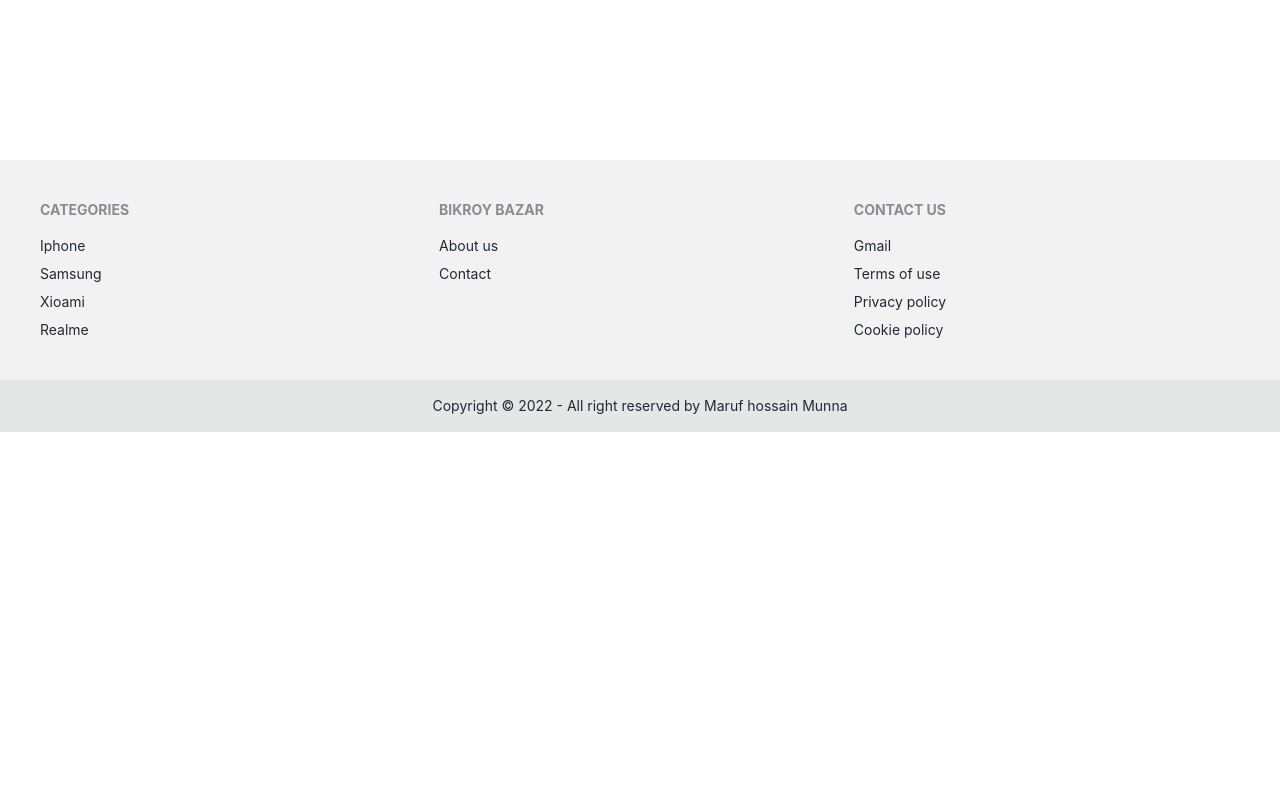
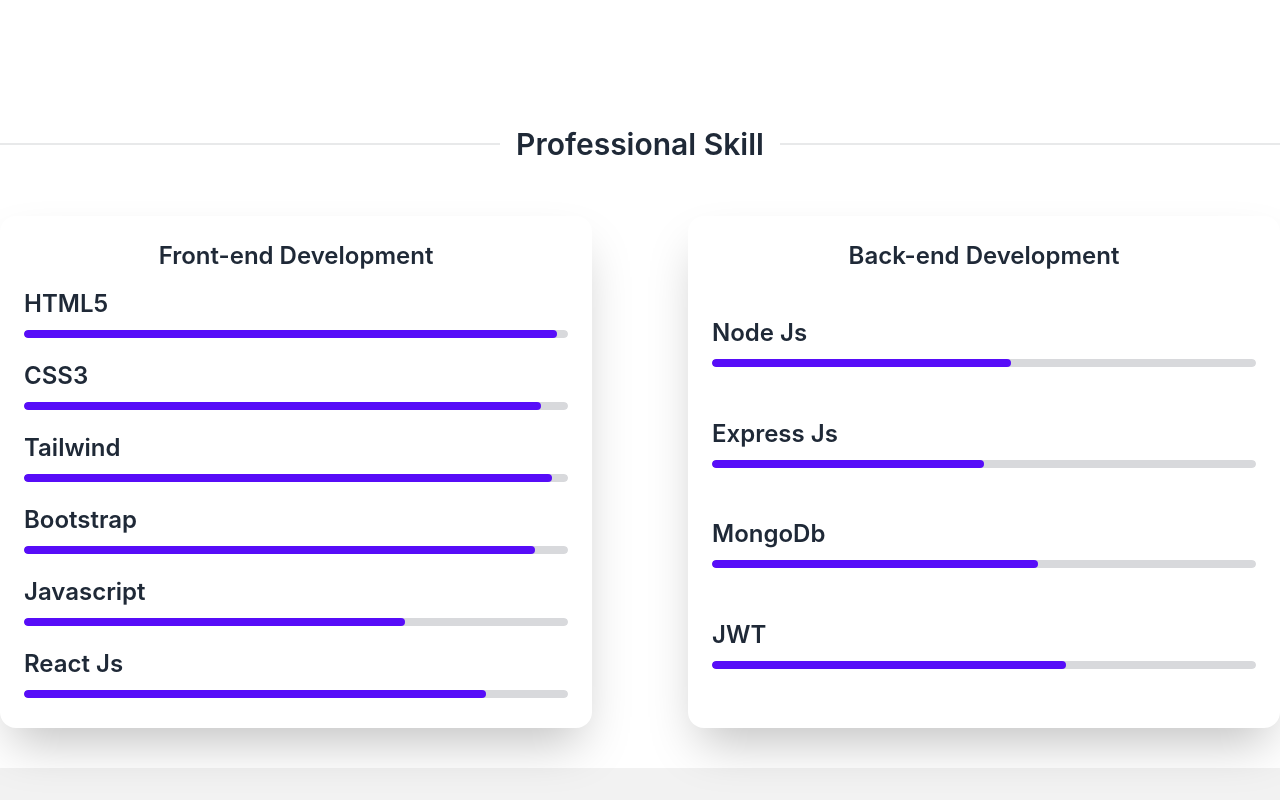
Before and after one commit to maruf-hossain-munna/my-portfolio, a React (Create React App) app: page / in a window 1280 px wide. Shown: the part 540-1340 px from the top of the page. Before the commit the page ends 972 px from the top, so only its background shows below. Built offline with nearby package versions, Linux system fonts and the light colour scheme.

Commit message:
skill part done

```diff
--- /dev/null
+++ b/src/Pages/Contact/Contact.js
@@ -0,0 +1,11 @@
+import React from 'react';
+
+const Contact = () => {
+    return (
+        <div>
+
+        </div>
+    );
+};
+
+export default Contact;
--- a/src/Pages/Home/Home/Home.js
+++ b/src/Pages/Home/Home/Home.js
@@ -1,10 +1,14 @@
 import React from 'react';
+import Projects from '../Projects/Projects';
+import Skill from '../Skill/Skill';
 import TopHomeBanner from '../TopHomeBanner/TopHomeBanner';
 
 const Home = () => {
     return (
         <div>
             <TopHomeBanner></TopHomeBanner>
+            <Skill></Skill>
+            <Projects></Projects>
         </div>
     );
 };
--- /dev/null
+++ b/src/Pages/Home/Projects/Projects.js
@@ -0,0 +1,11 @@
+import React from 'react';
+
+const Projects = () => {
+    return (
+        <div>
+
+        </div>
+    );
+};
+
+export default Projects;
--- /dev/null
+++ b/src/Pages/Home/Skill/Skill.js
@@ -0,0 +1,64 @@
+import React from 'react';
+
+const Skill = () => {
+    return (
+        <div className='container mx-auto'>
+            <h2 className="text-3xl font-semibold text-center divider mb-16">Professional Skill </h2>
+            <div className="grid grid-cols-2 gap-24">
+                <div className='grid grid-cols-1 gap-4 p-6 shadow-2xl rounded-2xl'>
+                    <h2 className="text-2xl font-semibold text-center">
+                        Front-end Development
+                    </h2>
+                    <div>
+                        <h4 className="text-2xl font-semibold">HTML5</h4>
+                        <progress className="progress progress-primary w-full" value="98" max="100"></progress>
+                    </div>
+                    <div>
+                        <h4 className="text-2xl font-semibold">CSS3</h4>
+                        <progress className="progress progress-primary w-full" value="95" max="100"></progress>
+                    </div>
+                    <div>
+                        <h4 className="text-2xl font-semibold">Tailwind</h4>
+                        <progress className="progress progress-primary w-full" value="97" max="100"></progress>
+                    </div>
+                    <div>
+                        <h4 className="text-2xl font-semibold">Bootstrap</h4>
+                        <progress className="progress progress-primary w-full" value="94" max="100"></progress>
+                    </div>
+                    <div>
+                        <h4 className="text-2xl font-semibold">Javascript</h4>
+                        <progress className="progress progress-primary w-full" value="70" max="100"></progress>
+                    </div>
+                    <div>
+                        <h4 className="text-2xl font-semibold">React Js </h4>
+                        <progress className="progress progress-primary w-full" value="85" max="100"></progress>
+                    </div>
+                </div>
+
+                <div className='grid grid-cols-1 gap-4 p-6 shadow-2xl rounded-2xl'>
+                    <h2 className="text-2xl font-semibold  text-center">
+                        Back-end Development
+                    </h2>
+                    <div>
+                        <h4 className="text-2xl font-semibold">Node Js </h4>
+                        <progress className="progress progress-primary w-full" value="55" max="100"></progress>
+                    </div>
+                    <div>
+                        <h4 className="text-2xl font-semibold">Express Js </h4>
+                        <progress className="progress progress-primary w-full" value="50" max="100"></progress>
+                    </div>
+                    <div>
+                        <h4 className="text-2xl font-semibold">MongoDb </h4>
+                        <progress className="progress progress-primary w-full" value="60" max="100"></progress>
+                    </div>
+                    <div>
+                        <h4 className="text-2xl font-semibold">JWT</h4>
+                        <progress className="progress progress-primary w-full" value="65" max="100"></progress>
+                    </div>
+                </div>
+            </div>
+        </div>
+    );
+};
+
+export default Skill;
--- a/src/Pages/Route/Routes/Routes.js
+++ b/src/Pages/Route/Routes/Routes.js
@@ -1,5 +1,6 @@
 import { createBrowserRouter } from "react-router-dom";
 import Main from "../../../Layout/Main";
+import Contact from "../../Contact/Contact";
 import Home from "../../Home/Home/Home";
 
 const routes = createBrowserRouter([
@@ -10,6 +11,10 @@
             {
                 path: '/',
                 element: <Home></Home>
+            },
+            {
+                path: '/contact',
+                element: <Contact></Contact>
             }
         ]
     }
--- a/src/Pages/Shared/Navbar/Navbar.js
+++ b/src/Pages/Shared/Navbar/Navbar.js
@@ -5,6 +5,7 @@
 
     const menuItems = <>
         <li className='font-semibold'><Link to='/'>Home </Link> </li>
+        <li className='font-semibold'><Link to='/contact'>Contact </Link> </li>
         <li className='font-semibold'><Link to='/blogs'>Blogs </Link> </li>
     </>
 
```
